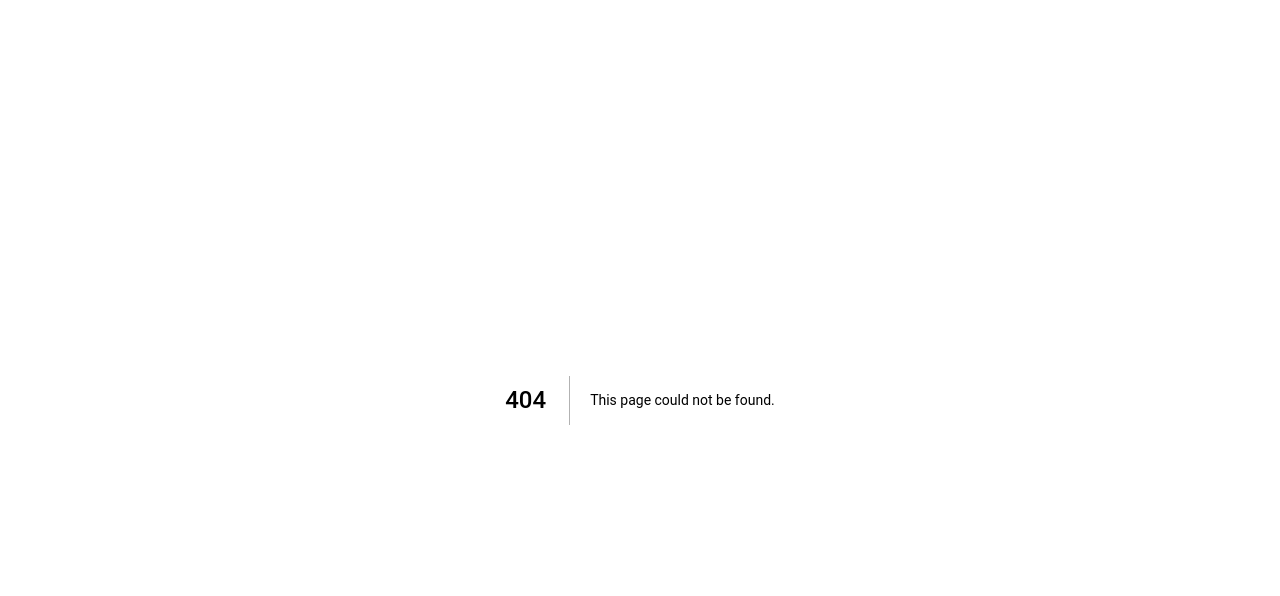
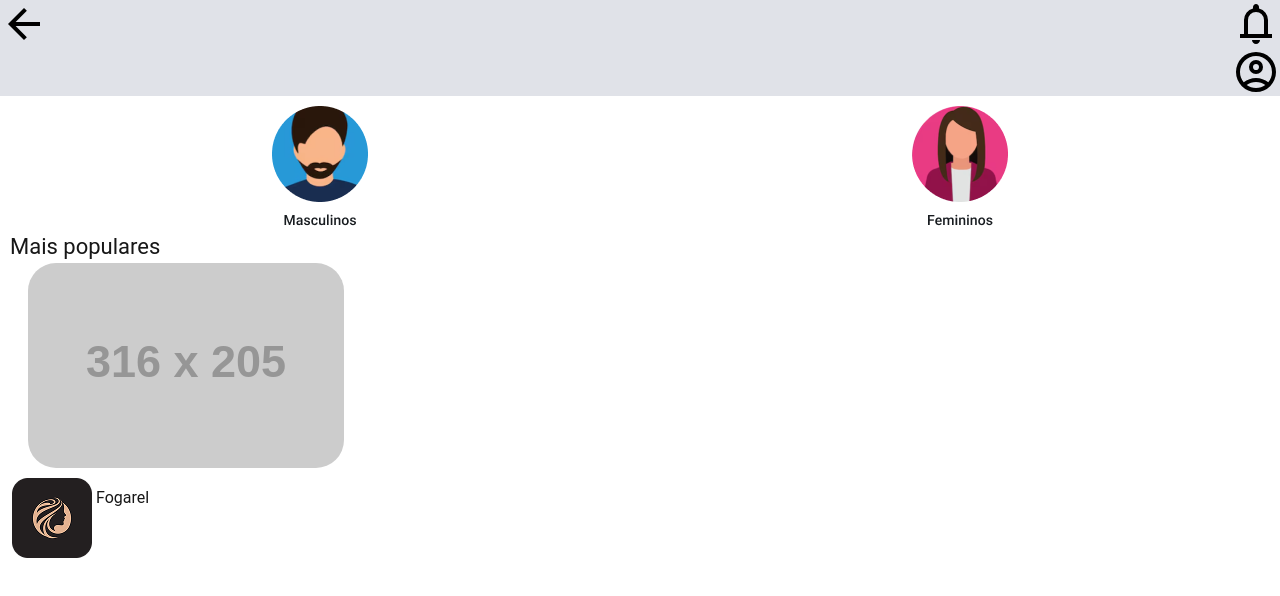
Before and after one commit to A-Pass-Studies/ifba-ads2022-s40-pi2024_2-lembraai, a Next.js app: page /telaprincipal in a window 1280 px wide. Before the commit this address had no page. Shown: the top 596 px of the page. Built offline with nearby package versions, Linux system fonts and the light colour scheme.

Commit message:
Tela principal
A tela principal depois da tela de login/cadastro

```diff
--- /dev/null
+++ b/src/app/telaprincipal/page.tsx
@@ -0,0 +1,55 @@
+"use client";
+
+import React from "react";
+import Link from "next/link";
+
+export default function HomePage() {
+  return (
+    <div>
+      {/* Top Bar */}
+      <div id="top-bar2">
+        <Link href="/login">
+          <img src="arrow-back-icon.svg" alt="Voltar para login" width={48} height={48} />
+        </Link>
+
+        <div>
+          <img src="bell-icon.svg" alt="Notificações" width={48} height={48} />
+
+          <Link href="/perfil-cliente">
+            <img src="account-circle.svg" alt="Perfil do Cliente" width={48} height={48} />
+          </Link>
+        </div>
+      </div>
+
+      {/* Conteúdo Principal */}
+      <div id="index-content">
+        {/* Carrossel */}
+        <div className="carrousel">
+          <img src="masculino.png" alt="Estilo Masculino" />
+          <img src="feminino.png" alt="Estilo Feminino" />
+        </div>
+
+        {/* Mais Populares */}
+        <div id="populares">
+          <p>Mais populares</p>
+          <img src="https://placehold.co/316x205" alt="Imagem de exemplo" />
+        </div>
+
+        {/* Lojas */}
+        <div className="lojas">
+          {/* <div className="botoes">
+            <button>Todos</button>
+            <button>Populares</button>
+          </div> */}
+          <div className="loja">
+            <img src="fogarel.png" alt="Fogarel" />
+            <Link href="/">Fogarel</Link>
+          </div>
+        </div>
+      </div>
+
+      {/* Navbar */}
+      <div id="nav-bar"></div>
+    </div>
+  );
+}
```
